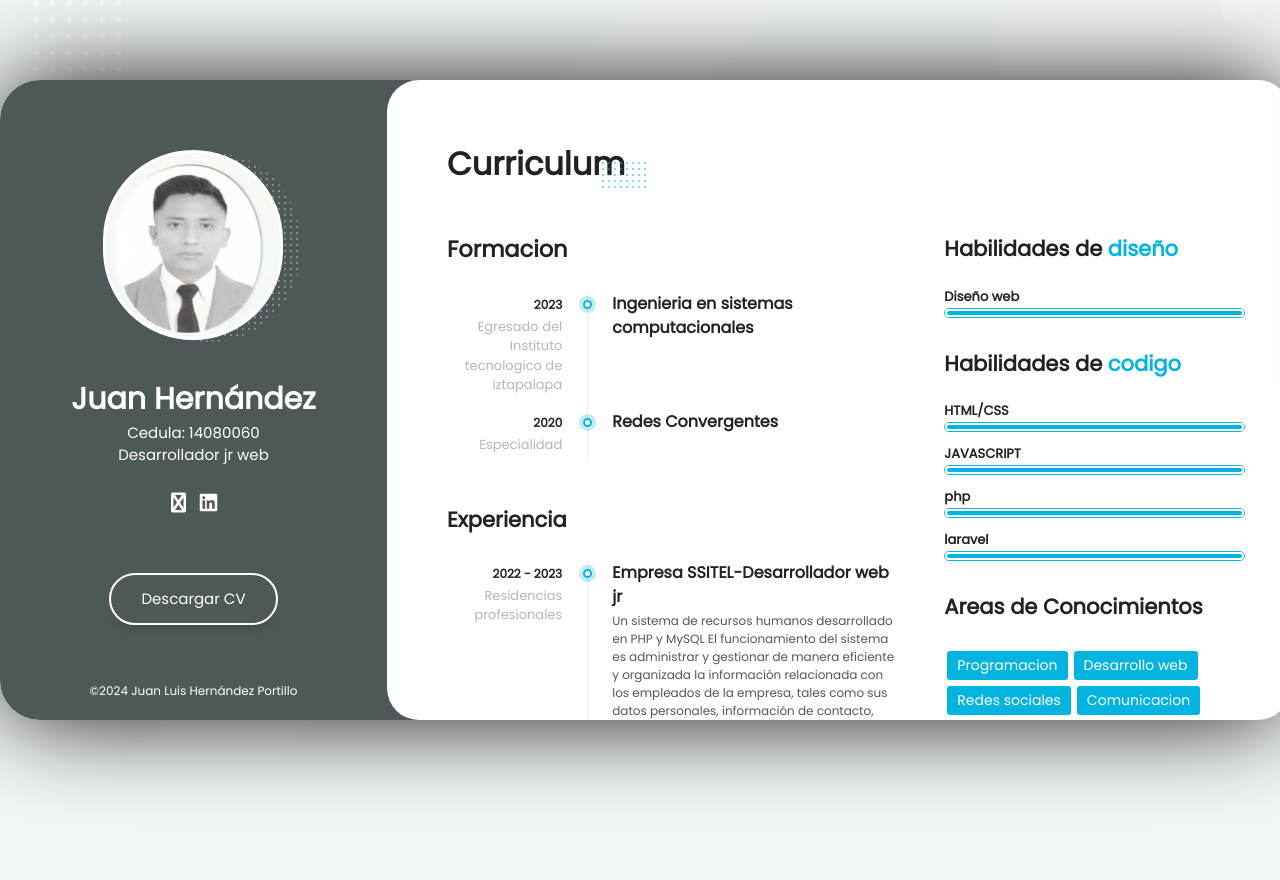
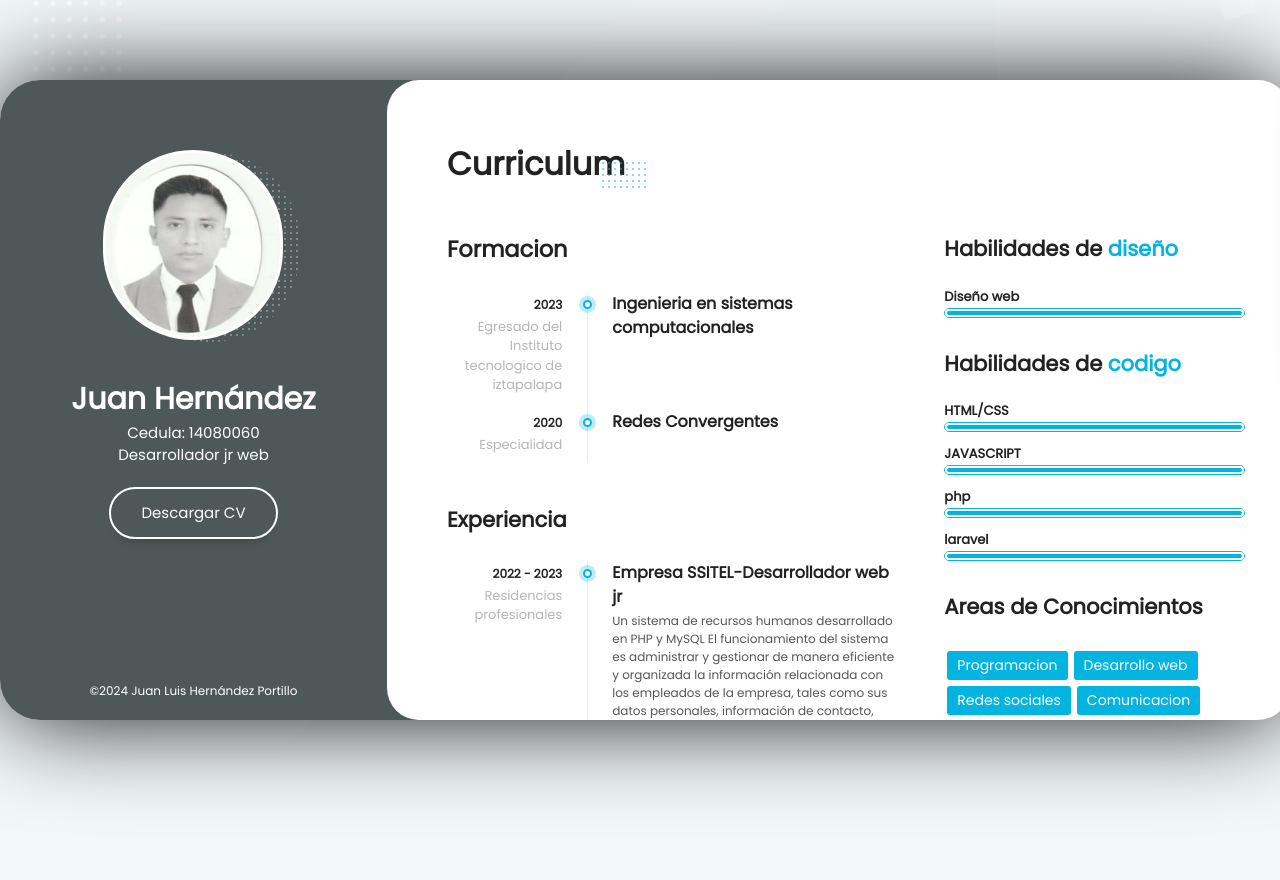
Before and after one commit to juan3232/portafolio.jl, a plain HTML site: page curriculum.html in a window 1280 px wide. Shown: the top 880 px of the page. Drawn offline with Linux system fonts and the light colour scheme.

Commit message:
quitar redes sociales

```diff
--- a/curriculum.html
+++ b/curriculum.html
@@ -88,7 +88,7 @@
           </nav>
 
           <!--Links a redes sociales-->
-          <div class="user-info__links">
+          <!-- <div class="user-info__links">
             <ul class="links__social">
               <li class="social__option">
                 <a href="#" class="social__link">
@@ -101,15 +101,9 @@
                   <i class="social__icon fa-brands fa-linkedin"></i>
                 </a>
               </li>
-              <!--
-                        <li class="social__option">
-                            <a href="#" class="social__link">
-                                <i class="social__icon fa-brands fa-instagram"></i>
-                            </a>
-                        </li>
-                        -->
+
             </ul>
-          </div>
+          </div> -->
 
           <!--Boton-->
           <div class="user-info__buttons">
```
Also changed, not shown: blog.html (+2 -2 lines), contacto.html (+2 -2 lines), index.html (+0 -3 lines), portafolio.html (+2 -2 lines), sobre-mi.html (+2 -2 lines).
